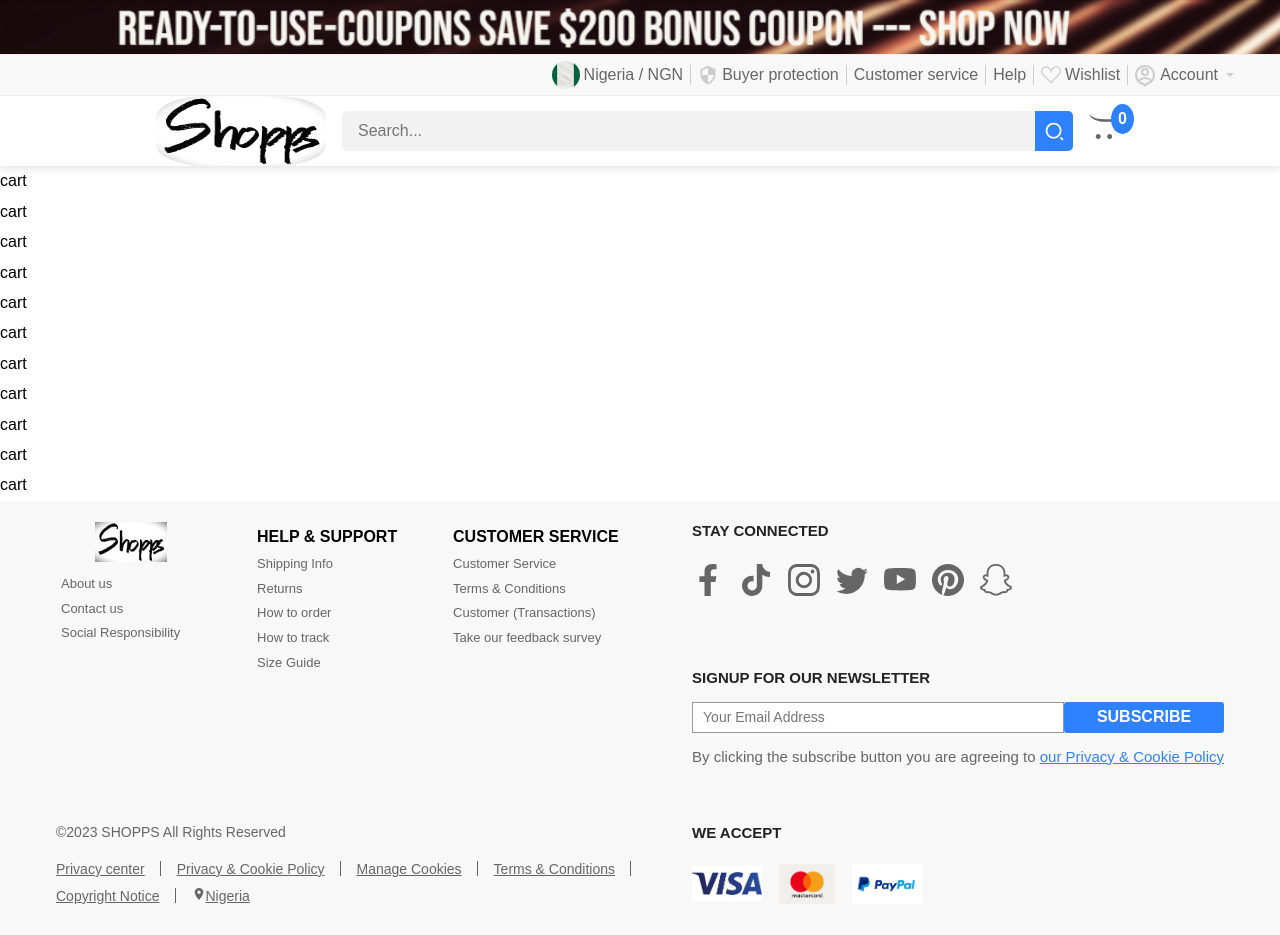
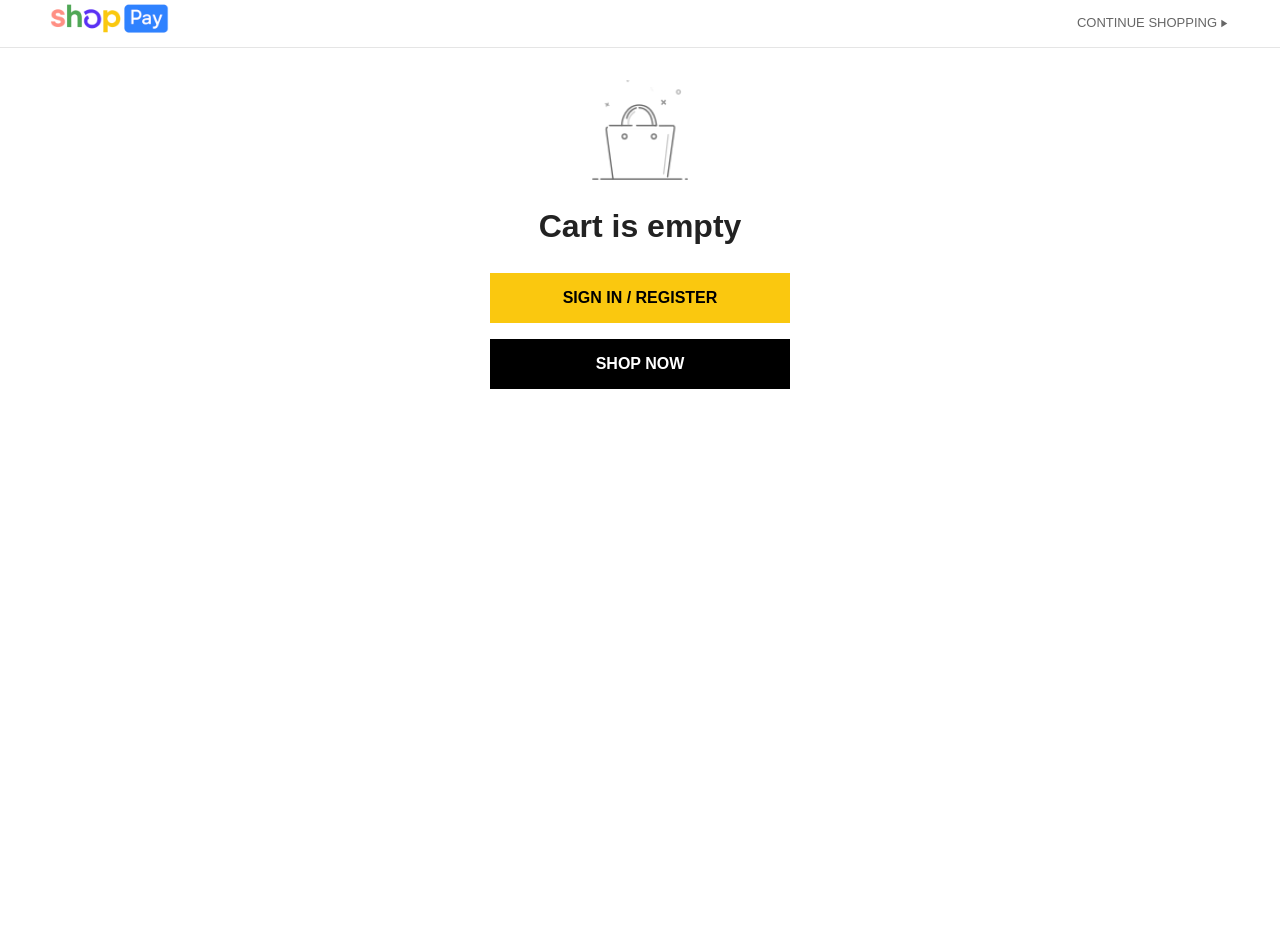
Before and after one commit to emma50/shopps, a Next.js app: page /cart in a window 1280 px wide. After the commit the page ends 800 px from the top, so only its background shows below. Built offline with nearby package versions, Linux system fonts and the light colour scheme; no server answers.

Commit message:
FE: Create cart page - Add cart header component and cart empty component

```diff
--- /dev/null
+++ b/components/cart/empty/empty.module.scss
@@ -0,0 +1,29 @@
+.empty {
+  position: relative;
+  padding: 2rem;
+  display: flex;
+  flex-direction: column;
+  align-items: center;
+  justify-content: center;
+  color: #222;
+  img {
+    width: 100px;
+    object-fit: cover;
+  }
+  h1 {
+    margin-top: 1rem;
+  }
+  &__btn {
+    margin-top: 1rem;
+    height: 50px;
+    width: 300px;
+    background: $yellow-color;
+    color: #000;
+    font-weight: 600;
+    cursor: pointer;
+    &_v2 {
+      background: #000;
+      color: #fff;
+    }
+  }
+}
--- /dev/null
+++ b/components/cart/empty/index.js
@@ -0,0 +1,31 @@
+import { useSession, signIn } from 'next-auth/react'
+import Link from 'next/link'
+import styles from './empty.module.scss'
+
+export default function Empty() {
+  const { data: session } = useSession()
+  return (
+    <div className={styles.empty}>
+      <img src={'/images/empty.png'} alt="" />
+      <h1>Cart is empty</h1>
+      {
+        !session &&
+        <button
+          className={styles.empty__btn}
+          onClick={() => signIn()}
+        >
+          SIGN IN / REGISTER
+        </button>
+      }
+      <Link href={'/browse'} legacyBehavior>
+        <a>
+          <button
+            className={`${styles.empty__btn} ${styles.empty__btn_v2}`}
+          >
+            SHOP NOW
+          </button>
+        </a>
+      </Link>
+    </div>
+  )
+}
--- /dev/null
+++ b/components/cart/header/header.module.scss
@@ -0,0 +1,43 @@
+.header {
+  height: 48px;
+  border-bottom: 1px solid #e5e5e5;
+  display: flex;
+  align-items: center;
+  &__container {
+    width: 100%;
+    max-width: 1200px;
+    margin: 0 auto;
+    padding: 0 10px;
+    display: flex;
+    align-items: center;
+    justify-content: space-between;
+  }
+  &__left {
+    display: flex;
+    align-items: center;
+    img {
+      height: 35px;
+      cursor: pointer;
+    }
+  }
+  &__right {
+    a {
+      display: flex;
+      align-items: center;
+      color: #666;
+      text-transform: uppercase;
+      font-size: 13px;
+    }
+    svg {
+      fill: #666;
+      width: 13px;
+      height: 13px;
+    }
+    &:hover {
+      padding-bottom: 1px;
+      text-decoration: underline;
+      color: #000;
+      cursor: pointer;
+    }
+  }
+}
--- /dev/null
+++ b/components/cart/header/index.js
@@ -0,0 +1,25 @@
+import Link from 'next/link'
+import { MdPlayArrow } from 'react-icons/md'
+import styles from './header.module.scss'
+
+export default function Header() {
+  return (
+    <div className={styles.header}>
+      <div className={styles.header__container}>
+        <div className={styles.header__left}>
+          <Link href={'/'}>
+            <img src={'/logo.png'} alt="" />
+          </Link>
+        </div>
+        <div className={styles.header__right}>
+          <Link href={'/browse'} legacyBehavior>
+            <a href="/browse">
+              Continue Shopping
+              <MdPlayArrow/>
+            </a>
+          </Link>
+        </div>
+      </div>
+    </div>
+  )
+}
--- a/pages/cart.js
+++ b/pages/cart.js
@@ -1,28 +1,19 @@
-import Header from '../components/header'
-import Footer from '../components/footer'
+import styles from '../styles/cart.module.scss'
+import Header from '../components/cart/header'
+import Empty from '../components/cart/empty'
 
-const country = {
-  flag: '/images/country__flag.jpg',
-  name: 'Nigeria',
-  code: 'NGN'
-}
-
-export default function Cart() {
+export default function cart() {
+  const cart = []
   return (
     <>
-    <Header country={country}/>
-    <div>cart</div>
-    <div>cart</div>
-    <div>cart</div>
-    <div>cart</div>
-    <div>cart</div>
-    <div>cart</div>
-    <div>cart</div>
-    <div>cart</div>
-    <div>cart</div>
-    <div>cart</div>
-    <div>cart</div>
-    <Footer country={country}/>
+      <Header/>
+      <div className={styles.cart}>
+        {
+          cart.length >= 1
+          ? <div className={styles.cart__container}></div>
+          : <Empty/>
+        }
+      </div>
     </>
   )
 }
```
Also changed, not shown: public/images/empty.png (added), public/logo.png, styles/cart.module.scss (added).
